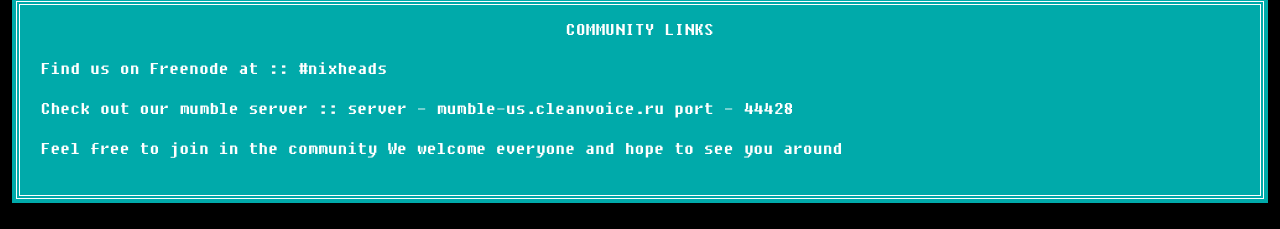
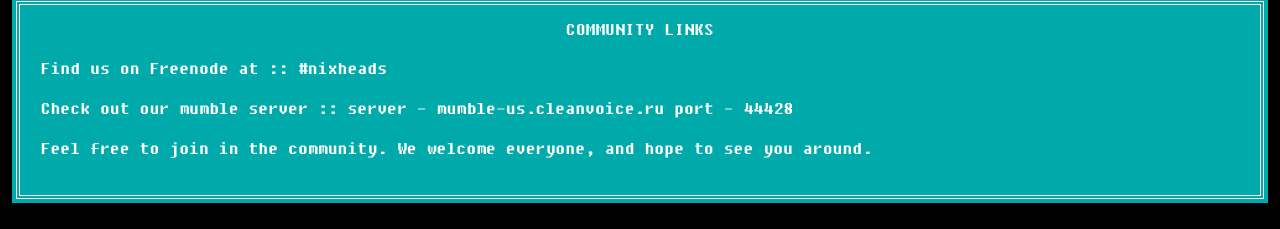
Before and after one commit to darthlukan/nixheads, a plain HTML site: page index.html in a window 1280 px wide. Shown: the part 277-506 px from the top of the page. Drawn offline with nearby package versions, Linux system fonts and the light colour scheme.

Commit message:
index.html

```diff
--- a/index.html
+++ b/index.html
@@ -47,7 +47,7 @@
                             <h1>Community Links</h1>
                             <p>Find us on Freenode at :: #nixheads</p>
                             <p>Check out our mumble server :: server - mumble-us.cleanvoice.ru port - 44428</p>
-                            <p>Feel free to join in the community We welcome everyone and hope to see you around</p>
+                            <p>Feel free to join in the community. We welcome everyone, and hope to see you around.</p>
                         </div>
                     </div>
                 </div>
```
